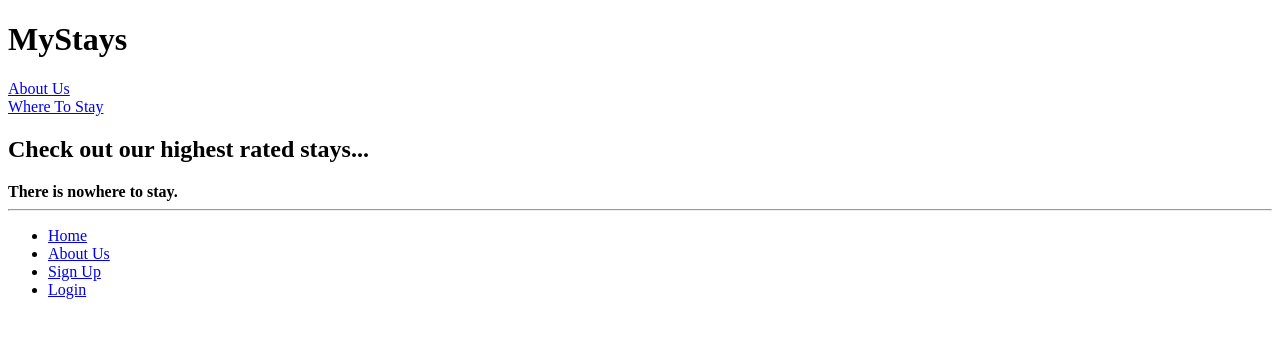
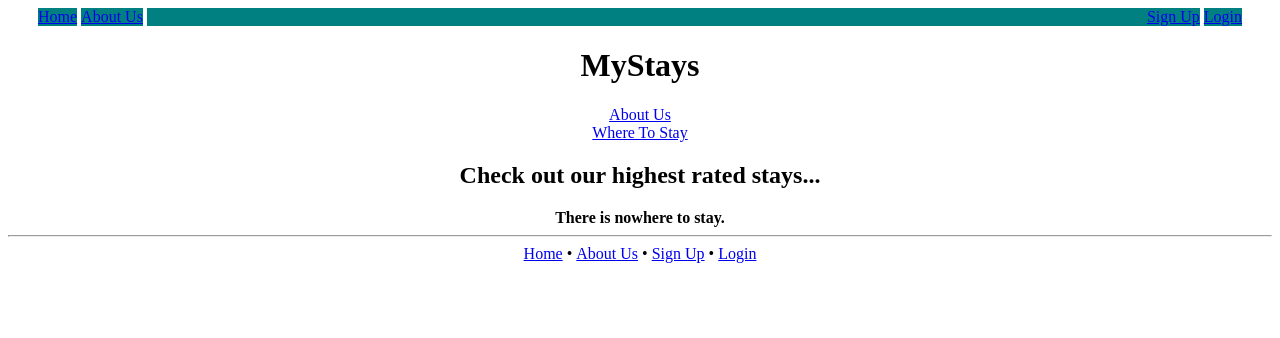
Before and after one commit to 2401566A/mystays_project, a Django app: page /mystays/ in a window 1280 px wide. Shown: the top 338 px of the page. Run offline with Django 3.2, Linux system fonts and the light colour scheme; data that the repository does not hold is empty.

Commit message:
Basic css structure completed: colours subject to change

```diff
--- /dev/null
+++ b/static/master.css
@@ -0,0 +1,34 @@
+head{
+	color : black;
+	background-color: teal;
+}
+
+body{
+	background-color: white;
+	color : black;
+	text-align: center
+}
+
+h3{
+	background-color: white;
+	color : black
+}
+
+li{
+	color : red;
+	vertical-align: bottom;
+	text-align: left;
+	display: inline-block;
+}
+
+.right {
+	background-color: teal;
+	text-align: right ! important;
+	color: black;
+	vertical-align: top;
+	padding-left: 1000px;
+	}
+
+.bar {
+	background-color: teal;
+}
--- a/templates/mystays/base.html
+++ b/templates/mystays/base.html
@@ -1,7 +1,19 @@
 <!DOCTYPE html>
+
+{% load static %}
 
 <html>
     <head>
+		<li class="bar"><a href="{% url 'mystays:home' %}">Home</a></li>
+		<li class="bar"><a href="{% url 'mystays:about_us' %}">About Us</a></li>
+		{% if user.is_authenticated %}
+            <li class="right"><a href="{% url 'mystays:my_account' user.username %}">MyAccount</a></li>
+            <li class="bar"><a href="{% url 'mystays:user_logout' %}">Logout</a></li>
+        {% else %}
+            <li class="right"><a href="{% url 'mystays:sign_up' %}">Sign Up</a></li>
+            <li class="bar"><a href="{% url 'mystays:user_login' %}">Login</a></li>
+        {% endif %}
+		<link rel="stylesheet" type="text/css" href = "{% static 'master.css' %}?version=32"/>
         <title>
             {% block title_block %}
                 MyStays
@@ -15,19 +27,22 @@
         </div>
 
         <hr />
-        <div>
-            <ul>
+
+
+
+    </body>
 	<li><a href="{% url 'mystays:home' %}">Home</a></li>
+	<span>&#8226;</span>
 	<li><a href="{% url 'mystays:about_us' %}">About Us</a></li>
-
+	<span>&#8226;</span>
 	{% if user.is_authenticated %}
         <li><a href="{% url 'mystays:my_account' user.username %}">MyAccount</a></li>
+		<span>&#8226;</span>
         <li><a href="{% url 'mystays:user_logout' %}">Logout</a></li>
     {% else %}
         <li><a href="{% url 'mystays:sign_up' %}">Sign Up</a></li>
+		<span>&#8226;</span>
         <li><a href="{% url 'mystays:user_login' %}">Login</a></li>
     {% endif %}
-            </ul>
-        </div>
-    </body>
+
 </html>
```
Lines whose indentation alone changed are shown as unchanged.
